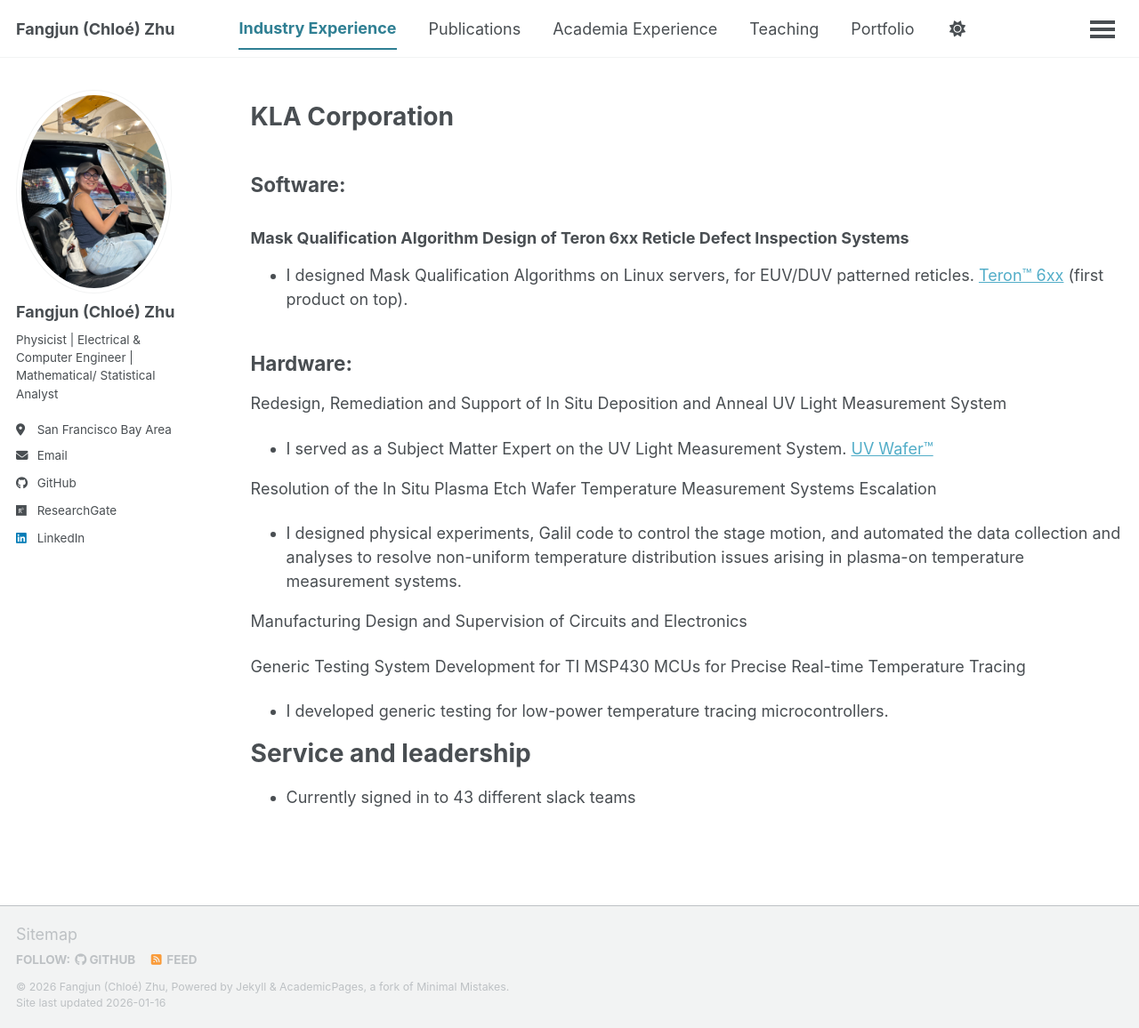
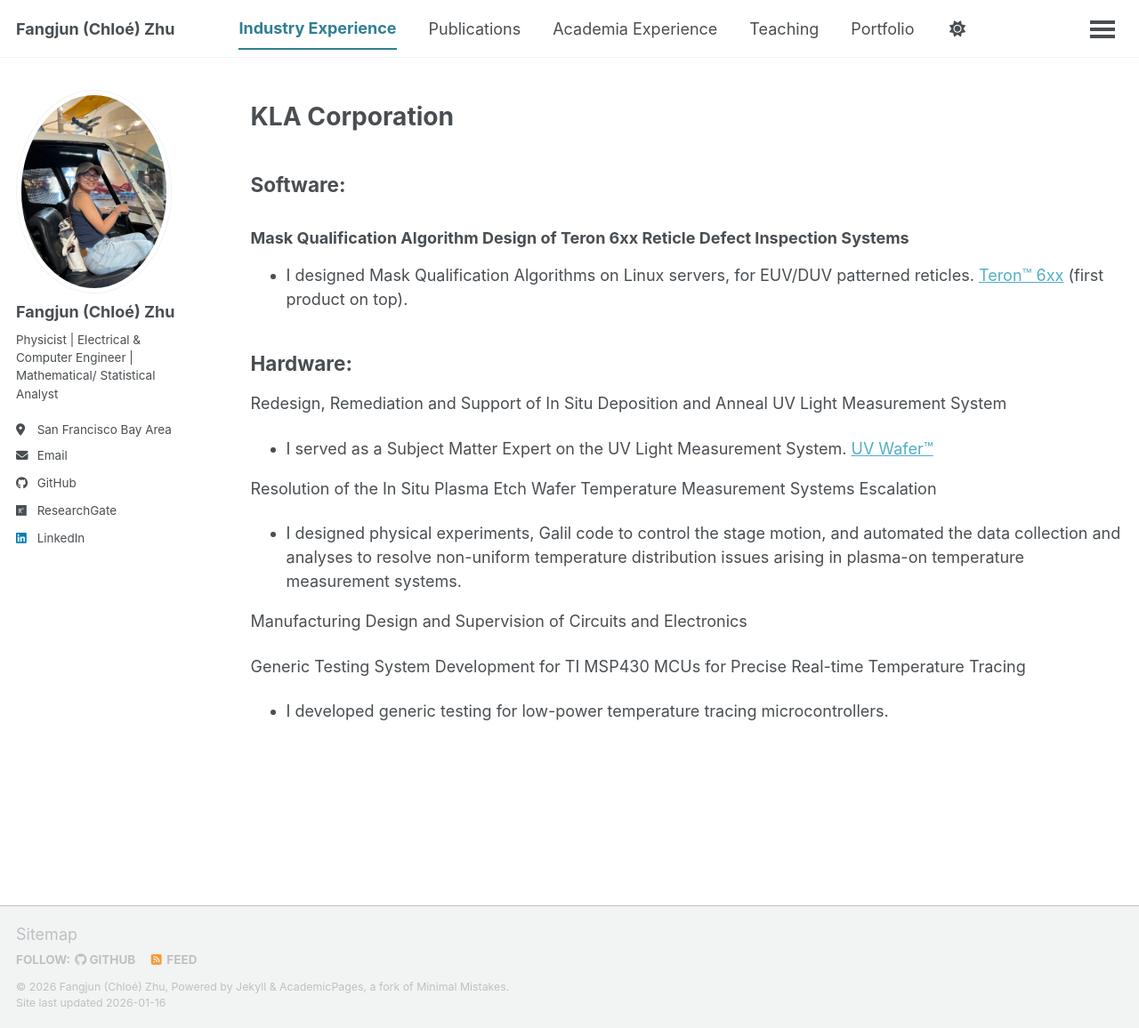
Before and after one commit to ChloeZhu1/ChloeZhu1.github.io, a Jekyll site: the page built from _pages/cv.md, in a window 1280 px wide and 1156 px high. Shown: the whole window at 89% size. Built offline with Jekyll 4.4.1, drawn with Linux system fonts in a browser that asks for light colours; a script bundle is joined from its source files by our own code; library files that are not in the unit come from our copies.

Commit message:
Update cv.md

```diff
--- a/_pages/cv.md
+++ b/_pages/cv.md
@@ -71,8 +71,8 @@
 ======
   <ul>{% for post in site.teaching reversed %}
     {% include archive-single-cv.html %}
-  {% endfor %}</ul> -->
+  {% endfor %}</ul>
 
 Service and leadership
 ======
-* Currently signed in to 43 different slack teams
+* Currently signed in to 43 different slack teams -->
```
